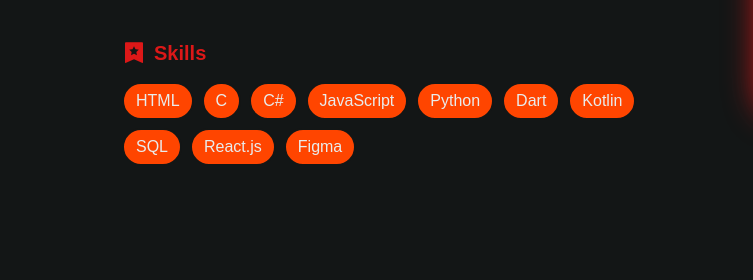
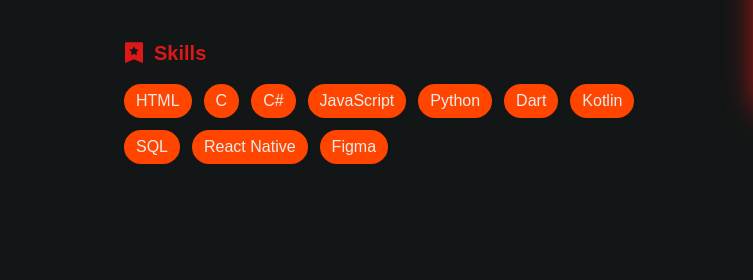
Before and after one commit to JustinWibowo1/portofolio-website-justin, a plain HTML site: page index.html in a window 1280 px wide. Shown: the part 1300-1580 px from the top of the page, 0-753 px from the left. Drawn offline with nearby package versions, Linux system fonts and the light colour scheme; a web font is replaced by a local one.

Commit message:
merubah react js menjadi react native

```diff
--- a/index.html
+++ b/index.html
@@ -136,7 +136,7 @@
                         <li class="about__item">Dart</li>
                         <li class="about__item">Kotlin</li>
                         <li class="about__item">SQL</li>
-                        <li class="about__item">React.js</li>
+                        <li class="about__item">React Native</li>
                         <li class="about__item">Figma</li>
                   </div>
                </div>
```
